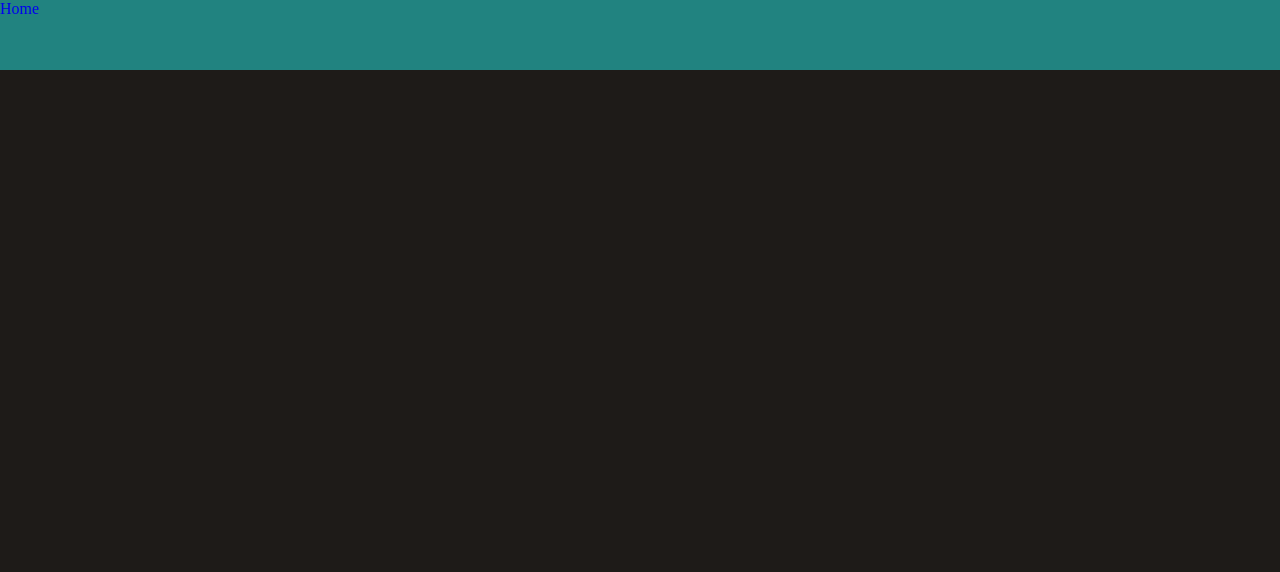
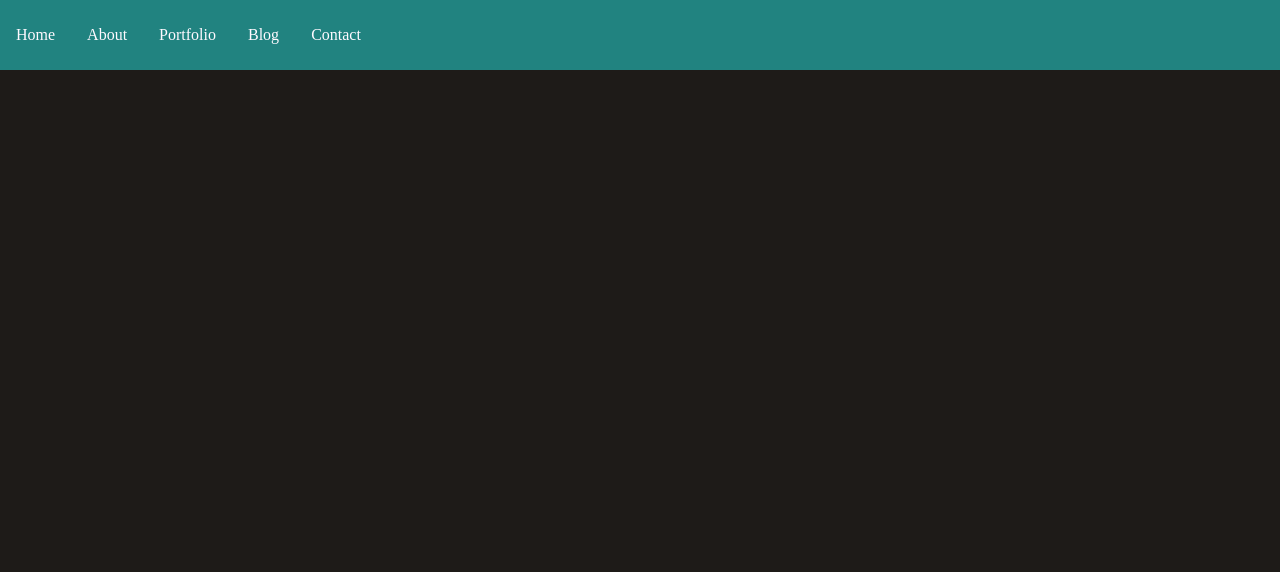
Before and after one commit to MothItUp/portfoliows, a Gatsby site: page / in a window 1280 px wide. Shown: the top 572 px of the page. Built offline with nearby package versions, Linux system fonts and the light colour scheme; Gatsby itself is replaced by a stand-in of ours.

Commit message:
Styled Link and Topbar correction

```diff
--- /dev/null
+++ b/src/components/Logo.jsx
@@ -0,0 +1,14 @@
+import React from 'react'
+import styled from 'styled-components';
+
+export default function Logo() {
+    return (
+        <LogoStyled>
+
+        </LogoStyled>
+    )
+}
+
+const LogoStyled = styled.div `
+    width: 100%;
+`;
--- a/src/components/Navigation.jsx
+++ b/src/components/Navigation.jsx
@@ -7,7 +7,19 @@ export default function Navigation() {
         <NavigationStyled>
             <ul className="nav-items">
                 <li className="nav-item">
-                    <Link to="/home/" activeClassName = "active-class">Home</Link>
+                    <LinkStyled to="/home/" activeClassName = "active-class">Home</LinkStyled>
+                </li>
+                <li className="nav-item">
+                    <LinkStyled to="/about/" activeClassName = "active-class">About</LinkStyled>
+                </li>
+                <li className="nav-item">
+                    <LinkStyled to="/portfolio/" activeClassName = "active-class">Portfolio</LinkStyled>
+                </li>
+                <li className="nav-item">
+                    <LinkStyled to="/blog/" activeClassName = "active-class">Blog</LinkStyled>
+                </li>
+                <li className="nav-item">
+                    <LinkStyled to="/contact/" activeClassName = "active-class">Contact</LinkStyled>
                 </li>
             </ul>
         </NavigationStyled>
@@ -15,5 +27,19 @@ export default function Navigation() {
 }
 
 const NavigationStyled = styled.nav `
+    display: flex;
+    justify-content: space-between;
+    align-items: center;
+    height: 100%;
+    width: 100%;
+    .nav-items {
+        display: flex;
+        .nav-item {
+            padding: 1rem;
+        }
+    }
+`;
 
+const LinkStyled = styled(Link) `
+    color: var(--white-color);
 `;
--- a/src/components/Topbar.jsx
+++ b/src/components/Topbar.jsx
@@ -1,10 +1,12 @@
 import React from 'react'
 import styled from 'styled-components';
 import Navigation from './Navigation';
+import Logo from './Logo';
 
 export default function Topbar() {
     return (
         <TopbarStyled>
+            <Logo />
             <Navigation />
         </TopbarStyled>
     )
--- a/src/styles/GlobalStyle.jsx
+++ b/src/styles/GlobalStyle.jsx
@@ -26,7 +26,10 @@ const GlobalStyle = createGlobalStyle`
 
     body{
         background-color: var(--background-dark-color);
+        color: var(--white-color);
     }
+
 `;
 
+
 export default GlobalStyle;
```
Also changed, not shown: src/components/Footer.jsx (added, +9 -0 lines), README.md.
